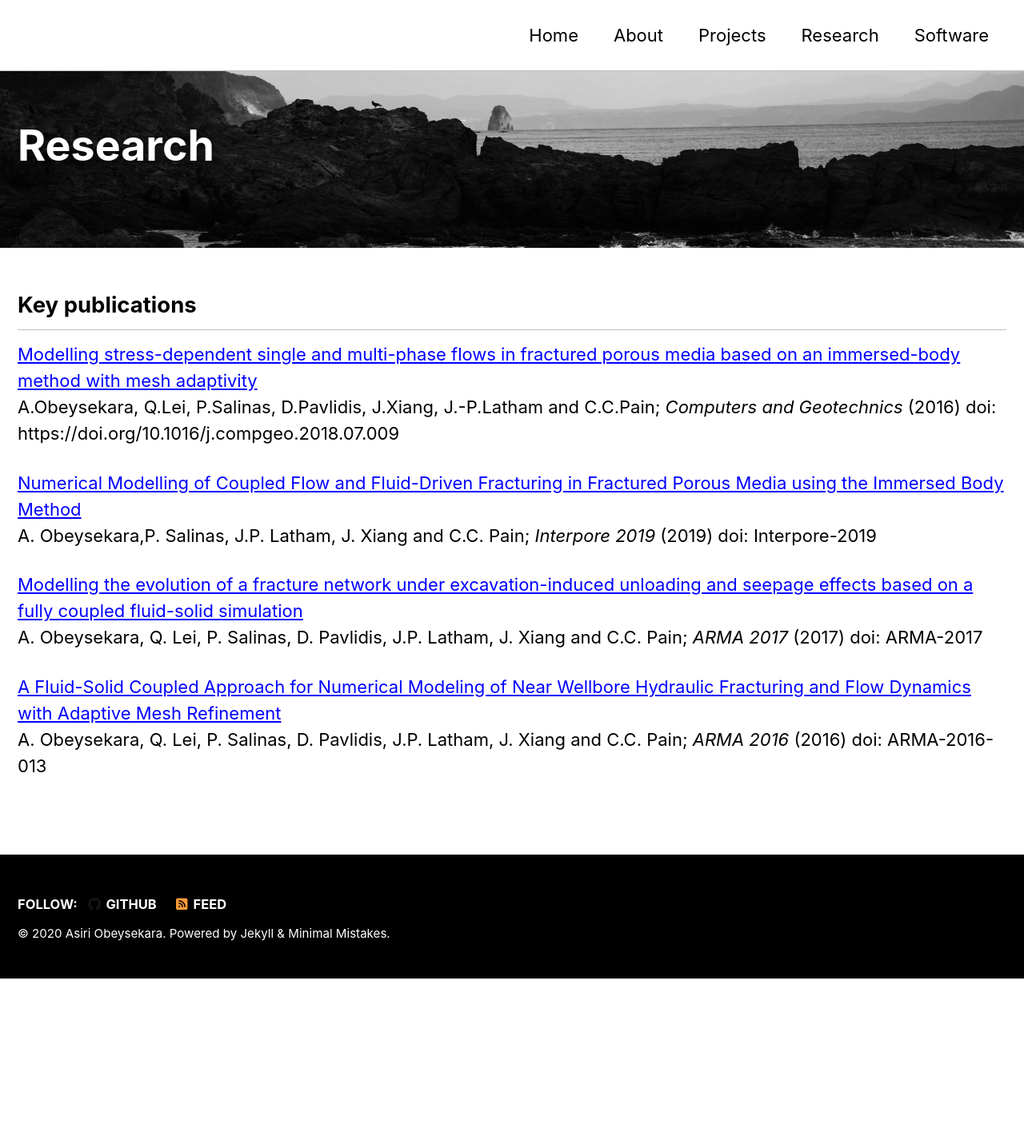
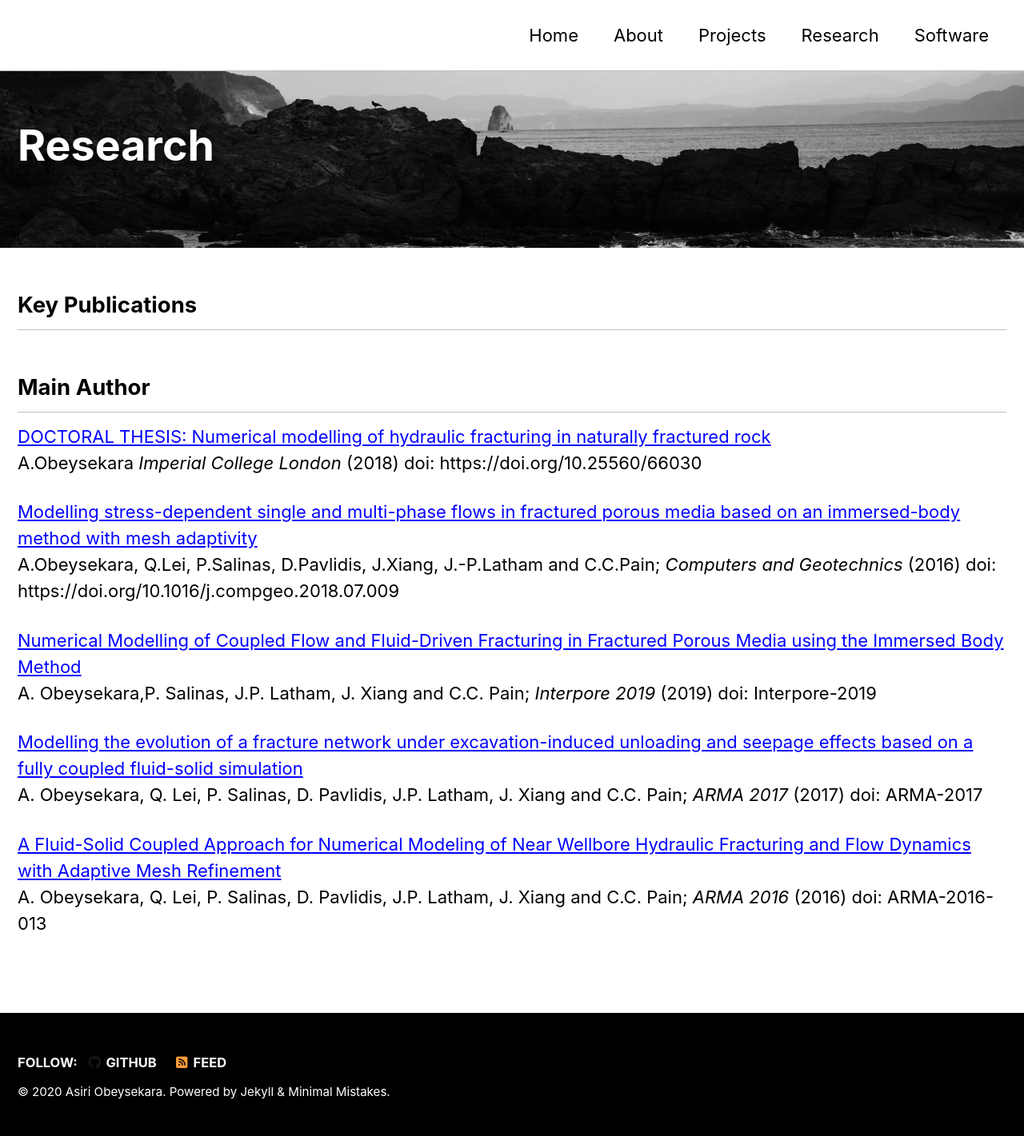
Before and after one commit to aobeysekara/aobeysekara.github.io, a Jekyll site: the page built from _pages/research.md, in a window 1280 px wide. Shown: the whole page at 80% size. Built offline with Jekyll 4.4.1, drawn with Linux system fonts in a browser that asks for light colours; cached includes are drawn as plain includes; nearby versions of some CDN libraries; before the commit the page ends 1224 px from its top, so only the background shows below that.

Commit message:
small updates to the site

```diff
--- a/_pages/research.md
+++ b/_pages/research.md
@@ -8,8 +8,17 @@ header:
 ---
 
 
-## Key publications
+## Key Publications
 
+## Main Author
+
+   <p><a href="http://hdl.handle.net/10044/1/66030">
+           DOCTORAL THESIS: Numerical modelling of hydraulic fracturing in naturally fractured rock
+      </a><br>
+       A.Obeysekara
+      <em>Imperial College London</em>
+      (2018) doi: https://doi.org/10.25560/66030
+   </p>
 
    <p><a href="http://www.sciencedirect.com/science/article/pii/S0266352X18301824">
            Modelling stress-dependent single and multi-phase flows in fractured porous media based on an immersed-body method with mesh adaptivity
@@ -19,7 +28,7 @@ header:
       (2016) doi: https://doi.org/10.1016/j.compgeo.2018.07.009
    </p>
 
-   <p><a href="https://www.onepetro.org/conference-paper/ARMA-2016-013">
+   <p><a href="https://www.onepetro.org/conference-paper/ARMA-2017-0439">
            Numerical Modelling of Coupled Flow and Fluid-Driven Fracturing in Fractured Porous Media using the Immersed Body Method
       </a><br>
        A. Obeysekara,P. Salinas, J.P. Latham, J. Xiang and C.C. Pain;
@@ -36,7 +45,7 @@ header:
    </p>
 
 
-   <p><a href="https://www.onepetro.org/conference-paper/ARMA-2016-013">
+   <p><a href="https://www.interpore.org/">
            A Fluid-Solid Coupled Approach for Numerical Modeling of Near Wellbore Hydraulic Fracturing and Flow Dynamics with Adaptive Mesh Refinement
       </a><br>
        A. Obeysekara, Q. Lei, P. Salinas, D. Pavlidis, J.P. Latham, J. Xiang and C.C. Pain;
```
Also changed, not shown: _pages/home.md (+0 -24 lines), _pages/projects.md (+1 -1 lines).
